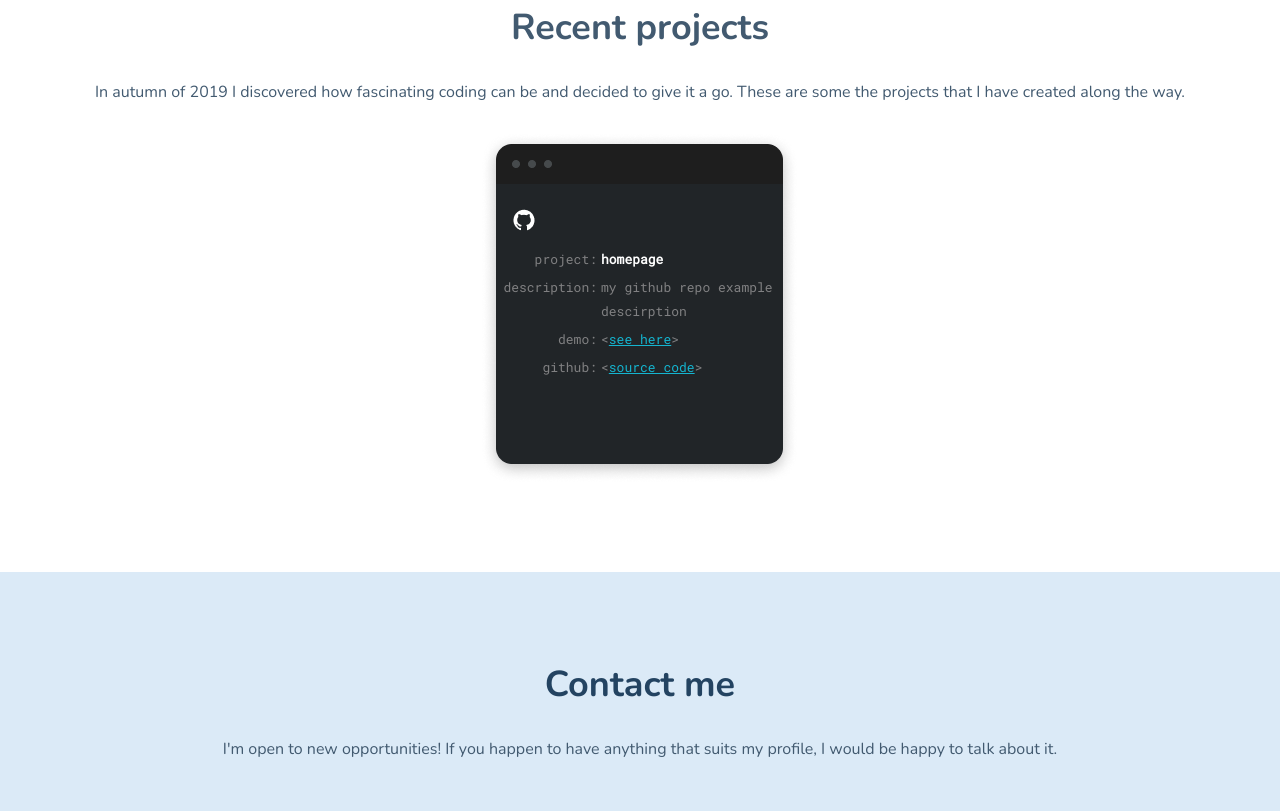
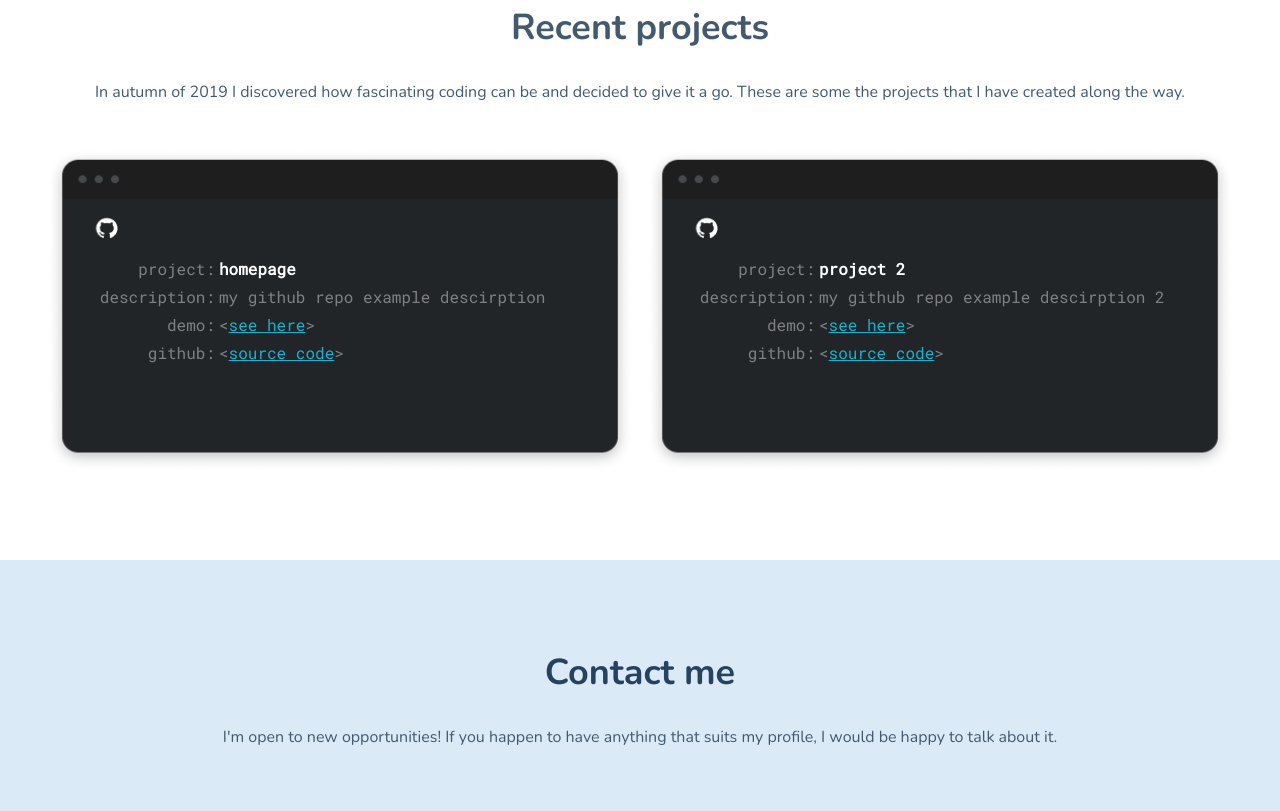
Before and after one commit to krysiajanik/krysiajanik.github.io, a website built with webpack: page src/pages/index.html in a window 1280 px wide. Shown: the part 1820-2631 px from the top of the page. Built offline with nearby package versions, Linux system fonts and the light colour scheme.

Commit message:
feat: projects section styled for desktop

```diff
--- a/src/pages/index.html
+++ b/src/pages/index.html
@@ -145,6 +145,7 @@
       <h1 class="projects__header">Recent projects</h1>
       <p class="projects__subheader">In autumn of 2019 I discovered how fascinating coding can be and decided to give it
         a go. These are some the projects that I have created along the way.</p>
+      <div class="projects__grid">
         <div class="projects__box">
           <table class="projects__table">
             <thead>
@@ -174,7 +175,36 @@
             </tbody>
           </table>
         </div>
-
+        <div class="projects__box">
+          <table class="projects__table">
+            <thead>
+              <tr>
+                <th class="projects__items">project:</th>
+                <th class="projects__properties projects__name projects__name--js">project 2</th>
+              </tr>
+            </thead>
+            <tbody>
+              <tr>
+                <td class="projects__items">description:</td>
+                <td class="projects__properties">my github repo example
+                  descirption 2</td>
+              </tr>
+              <tr>
+                <td class="projects__items">demo:</td>
+                <td class="projects__properties">
+                  <<a href="#" class="projects__link">see here</a>>
+                </td>
+              </tr>
+              <tr>
+                <td class="projects__items">github:</td>
+                <td class="projects__properties">
+                  <<a href="#" class="projects__link">source code</a>>
+                </td>
+              </tr>
+            </tbody>
+          </table>
+        </div>
+      </div>
     </article>
 
     <article class="contact" id="contact">
--- a/src/scss/modules/projects.scss
+++ b/src/scss/modules/projects.scss
@@ -10,6 +10,21 @@
         font-size: 16px;
         line-height: 32px;
         padding: 0 16px;
+    }
+
+    &__grid {
+        display: flex;
+        flex-direction: column;
+        @media screen and (min-width: 768px) {
+            display: grid;
+            grid-template-columns: 1fr;
+            grid-row-gap: 24px;
+            margin: 0 auto;
+        }
+        @media screen and (min-width: 1200px) {
+            grid-template-columns: 1fr 1fr;
+            max-width: 1200px;
+        }
     }
     &__box {
         width: 320px;
@@ -24,11 +39,22 @@
         font-weight: normal;
         font-size: 13px;
         line-height: 24px;
+        @media screen and (min-width: 768px) {
+            width: 588px;
+            min-height: 324px;
+            background-image: url(../assets/img/console-desktop.png);
+            background-repeat: no-repeat;
+            background-size: 588px 324px;
+            font-size: 16px;
+        }
     }
     &__table {
         width: 100%;
         padding: 112px 16px 24px 16px;
         table-layout: fixed;
+        @media screen and (min-width: 768px) {
+            padding: 106px 32px 82px 32px;
+        }
     }
     &__items {
         font-weight: normal;
@@ -36,8 +62,11 @@
         margin-right: 4px;
         width: 100px;
         vertical-align: baseline;
+        @media screen and (min-width: 768px) {
+            width: 136px;
+        }
     }
-    &__properties{
+    &__properties {
         text-align: left;
     }
     &__name {
@@ -45,6 +74,6 @@
         font-weight: bold;
     }
     &__link {
-        color: #14B5D0;
+        color: #14b5d0;
     }
 }
```
Lines whose indentation alone changed are shown as unchanged.
